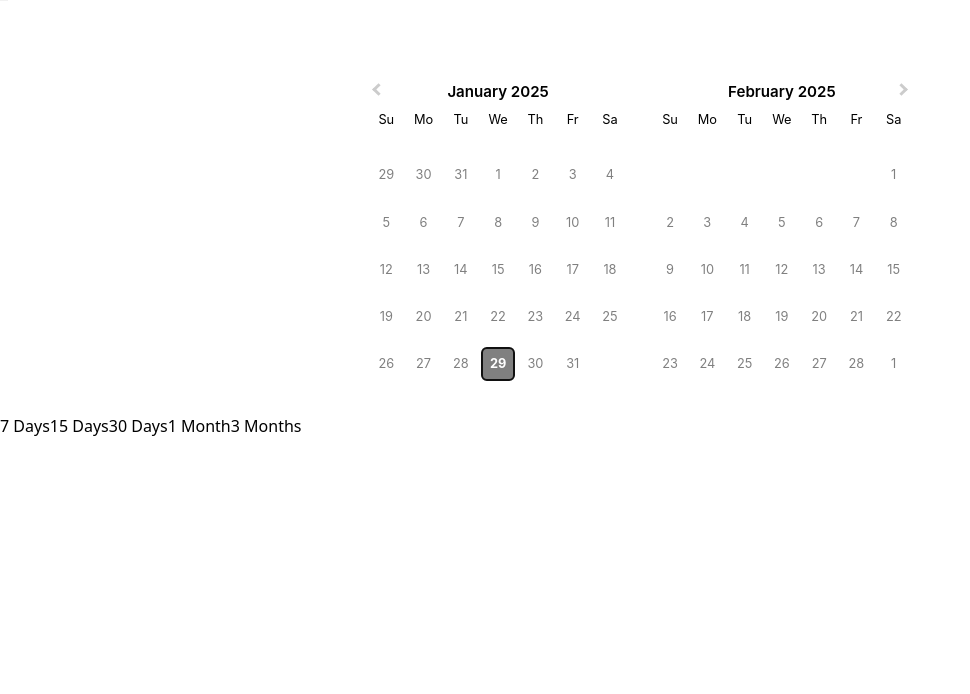
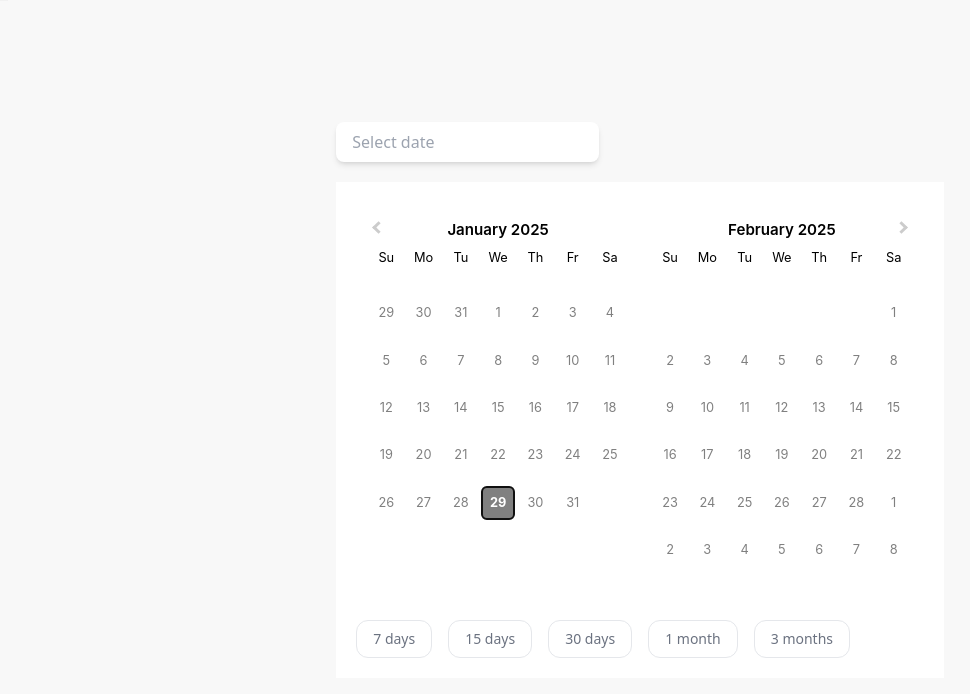
Before and after one commit to PromzzyKoncepts/DATEPICKER-QACETECH, a Next.js app: page / in a window 1280 px wide. Shown: the top 694 px of the page, without its empty margins (0-970 px from the left). Built offline with nearby package versions, Linux system fonts and the light colour scheme.

Commit message:
styling the components

```diff
--- a/app/page.js
+++ b/app/page.js
@@ -2,6 +2,8 @@
 import { useState } from "react";
 import DatePicker from "react-datepicker";
 import "react-datepicker/dist/react-datepicker.css";
+import { LuCalendar, LuCalendarDays } from "react-icons/lu";
+
 
 export default function Home() {
   // here i defined state for start date
@@ -16,17 +18,23 @@ export default function Home() {
     setStartDate(start);
     setEndDate(end);
   };
-  const setPresetRange = (days) => {
-    const end = new Date();
-    const start = new Date();
-    start.setDate(start.getDate() - days);
-    setStartDate(start);
-    setEndDate(end);
+  // Function to set predefined date ranges
+  const selectRange = (days, isFuture = false) => {
+    const now = new Date();
+    const targetDate = new Date();
+    targetDate.setDate(now.getDate() + (isFuture ? days : -days)); // Future or Past
+
+    setStartDate(isFuture ? now : targetDate);
+    setEndDate(isFuture ? targetDate : now);
   };
   return (
-    <div className="">
-      <div className="">
+
+    <div className="flex flex-col items-c enter justify-cent er h-screen bg-[#f8f8f8]">
+      <div className=" max-w-[50vw]  m-auto ">
+
+      <div className="  focus:outline-0 focus:border-0  border-0 outline-0">
         <DatePicker
+        arrow={false}
           selectsRange
           selected={startDate}
           startDate={startDate}
@@ -34,18 +42,27 @@ export default function Home() {
           onChange={handleChange}
           monthsShown={2}
           shouldCloseOnSelect={false}
-          onClickOutside={() => setOpen(false)}
+          // onClickOutside={() => setOpen(true)}
           open={open}
-          onInputClick={() => setOpen(true)}
+          // onInputClick={() => setOpen(true)}
+          fixedHeight
+          placeholderText="Select date"
+          icon={<LuCalendar />}
+          popperClassName=""
+        calendarClassName="  !text-gray-900"
+        className=" text-left bg-white shadow-md text-gray-900 px-4 py-2 rounded-lg outline-none focus:ring-1 focus:ring-slate-200"
         />
       </div>
-      <div className="">
-        <button onClick={() => setPresetRange(7)} className="">7 Days</button>
-        <button onClick={() => setPresetRange(15)} className="">15 Days</button>
-        <button onClick={() => setPresetRange(30)} className="">30 Days</button>
-        <button onClick={() => setPresetRange(31)} className="">1 Month</button>
-        <button onClick={() => setPresetRange(90)} className="">3 Months</button>
+      <div className="bg-white flex gap-4 text-sm p-5 text-gray-500 ">
+        <button onClick={() => selectRange(7, false)} className="px-4 py-2 border rounded-xl hover:text-gray-700 hover:bg-slate-100">7 days</button>
+        <button onClick={() => selectRange(15, true)} className="px-4 py-2 border rounded-xl hover:text-gray-700 hover:bg-slate-100">15 days</button>
+        <button onClick={() => selectRange(30, true)} className="px-4 py-2 border rounded-xl hover:text-gray-700 hover:bg-slate-100">30 days</button>
+        <button onClick={() => selectRange(31, true)} className="px-4 py-2 border rounded-xl hover:text-gray-700 hover:bg-slate-100">1 month</button>
+        <button onClick={() => selectRange(90, true)} className="px-4 py-2 border rounded-xl hover:text-gray-700 hover:bg-slate-100">3 months</button>
       </div>
+      </div>
+
+
     </div>
   );
 }
```
